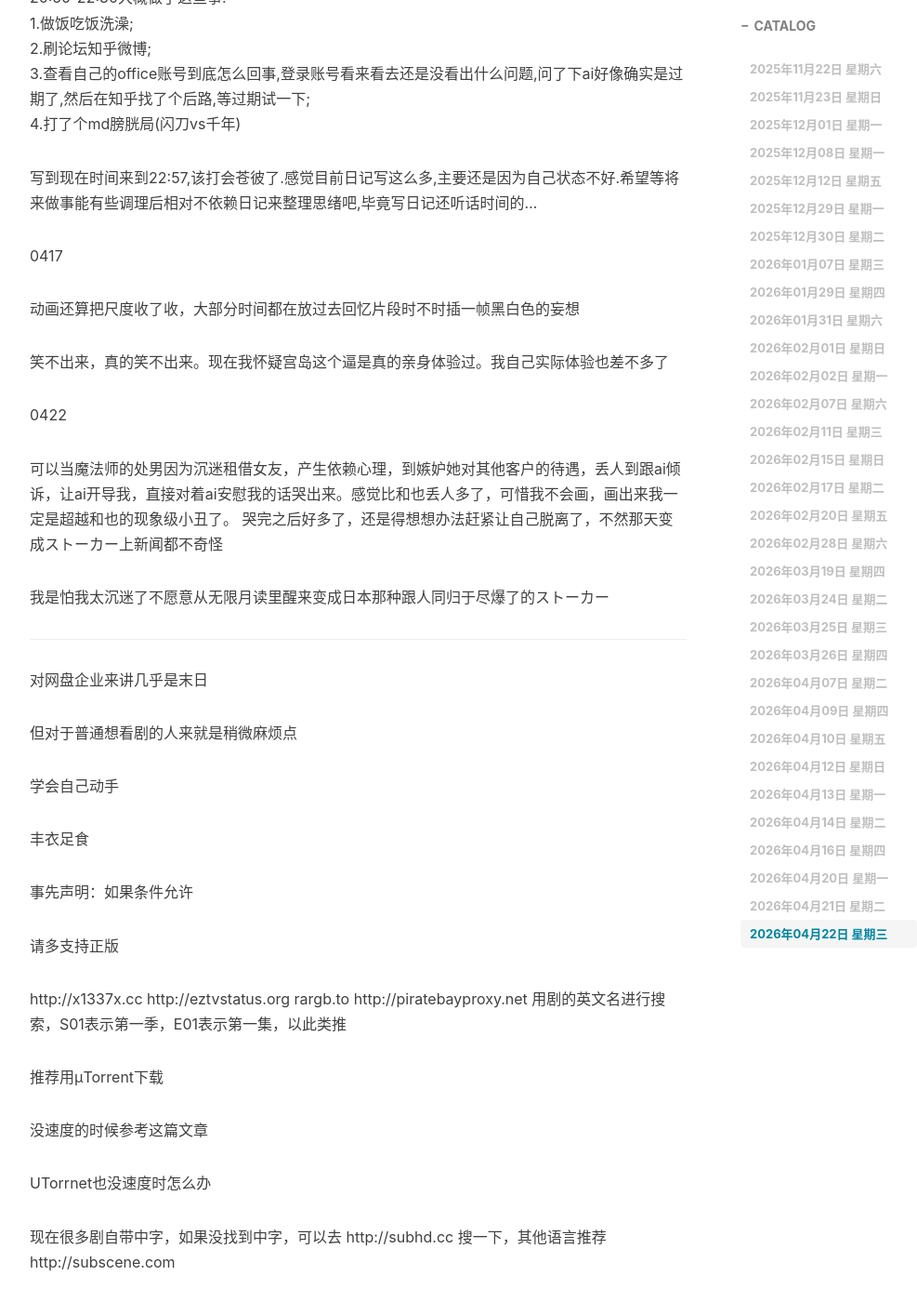
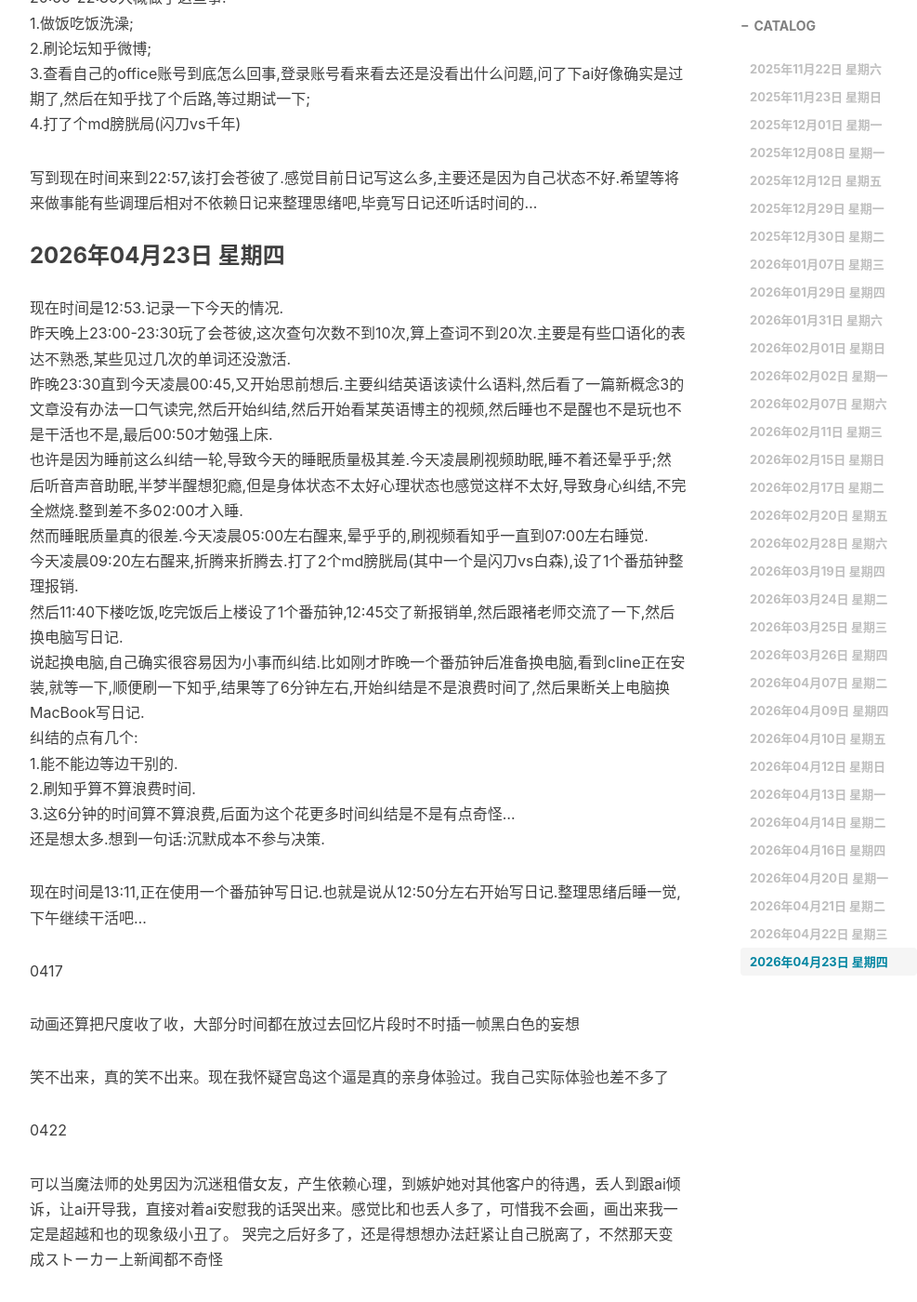
Before and after one commit to Shiina25qpwe/Shiina25qpwe.github.io, a Jekyll site: the page built from _posts/2025-11-08-一点近况v25.md, in a window 1280 px wide and 1400 px high, scrolled down 39024 px. Shown: the whole window at 93% size, without its empty margins (233-1220 px from the left). Built offline with Jekyll 4.4.1, drawn with Linux system fonts in a browser that asks for light colours; nearby versions of some CDN libraries; comment, search, counter and statistics services are not loaded.

Commit message:
更新日记(04.23.13)

```diff
--- a/_posts/2025-11-08-一点近况v25.md
+++ b/_posts/2025-11-08-一点近况v25.md
@@ -1123,6 +1123,24 @@ A good teacher will not **condone** cheating, so she will tell the student to st
 
 写到现在时间来到22:57,该打会苍彼了.感觉目前日记写这么多,主要还是因为自己状态不好.希望等将来做事能有些调理后相对不依赖日记来整理思绪吧,毕竟写日记还听话时间的...
 
+### 2026年04月23日 星期四
+
+现在时间是12:53.记录一下今天的情况.
+昨天晚上23:00-23:30玩了会苍彼,这次查句次数不到10次,算上查词不到20次.主要是有些口语化的表达不熟悉,某些见过几次的单词还没激活.
+昨晚23:30直到今天凌晨00:45,又开始思前想后.主要纠结英语该读什么语料,然后看了一篇新概念3的文章没有办法一口气读完,然后开始纠结,然后开始看某英语博主的视频,然后睡也不是醒也不是玩也不是干活也不是,最后00:50才勉强上床.
+也许是因为睡前这么纠结一轮,导致今天的睡眠质量极其差.今天凌晨刷视频助眠,睡不着还晕乎乎;然后听音声音助眠,半梦半醒想犯瘾,但是身体状态不太好心理状态也感觉这样不太好,导致身心纠结,不完全燃烧.整到差不多02:00才入睡.
+然而睡眠质量真的很差.今天凌晨05:00左右醒来,晕乎乎的,刷视频看知乎一直到07:00左右睡觉.
+今天凌晨09:20左右醒来,折腾来折腾去.打了2个md膀胱局(其中一个是闪刀vs白森),设了1个番茄钟整理报销.
+然后11:40下楼吃饭,吃完饭后上楼设了1个番茄钟,12:45交了新报销单,然后跟褚老师交流了一下,然后换电脑写日记.
+说起换电脑,自己确实很容易因为小事而纠结.比如刚才昨晚一个番茄钟后准备换电脑,看到cline正在安装,就等一下,顺便刷一下知乎,结果等了6分钟左右,开始纠结是不是浪费时间了,然后果断关上电脑换MacBook写日记.
+纠结的点有几个:
+1.能不能边等边干别的.
+2.刷知乎算不算浪费时间.
+3.这6分钟的时间算不算浪费,后面为这个花更多时间纠结是不是有点奇怪...
+还是想太多.想到一句话:沉默成本不参与决策.
+
+现在时间是13:11,正在使用一个番茄钟写日记.也就是说从12:50分左右开始写日记.整理思绪后睡一觉,下午继续干活吧...
+
 0417
 
 动画还算把尺度收了收，大部分时间都在放过去回忆片段时不时插一帧黑白色的妄想
```
